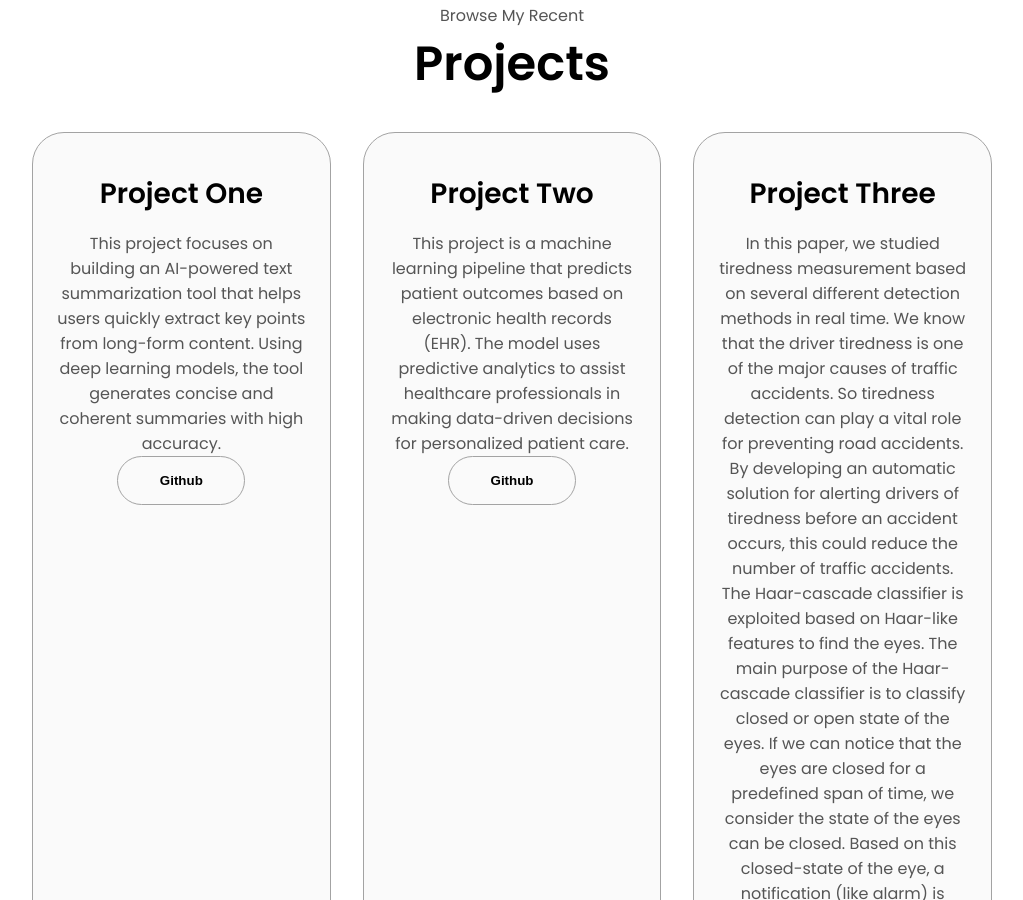
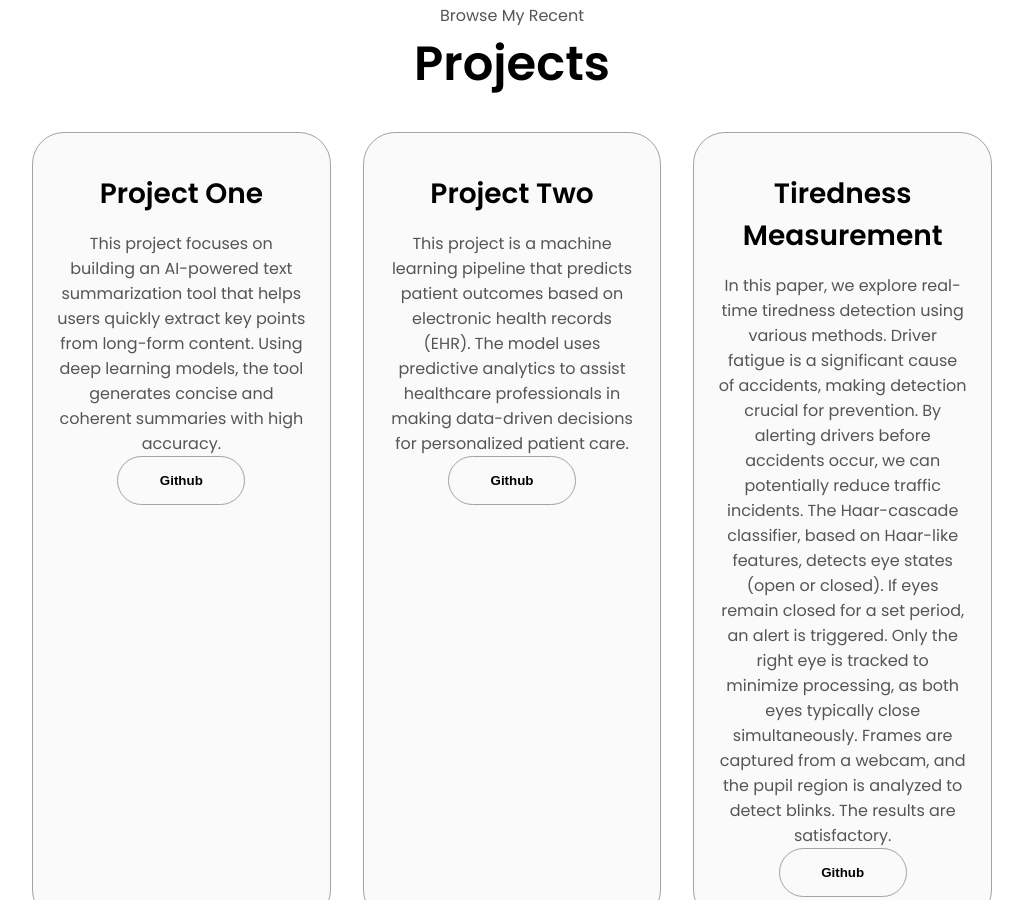
Before and after one commit to alomgeer007/portfolio, a plain HTML site: page index.html in a window 1280 px wide. Shown: the part 2461-3361 px from the top of the page, without its empty margins (128-1151 px from the left). Drawn offline with Linux system fonts and the light colour scheme.

Commit message:
Update index.html

```diff
--- a/index.html
+++ b/index.html
@@ -259,10 +259,9 @@
 
       <!-- Project Three -->
       <div class="details-container color-container">
-        <h2 class="experience-sub-title project-title">Project Three</h2>
+        <h2 class="experience-sub-title project-title">Tiredness Measurement</h2>
         <p class="project-description">
-
-In this paper, we studied tiredness measurement based on several different detection methods in real time. We know that the driver tiredness is one of the major causes of traffic accidents. So tiredness detection can play a vital role for preventing road accidents. By developing an automatic solution for alerting drivers of tiredness before an accident occurs, this could reduce the number of traffic accidents. The Haar-cascade classifier is exploited based on Haar-like features to find the eyes. The main purpose of the Haar-cascade classifier is to classify closed or open state of the eyes. If we can notice that the eyes are closed for a predefined span of time, we consider the state of the eyes can be closed. Based on this closed-state of the eye, a notification (like alarm) is initiated to alert. We have detected only right eye for saving processing load on the system. The reason is that when a person closes his eyes he usually does not close one eye, but both eyes at the same time. Several steps are taken into account for this system; we first capture the frame from the webcam. Then we need to detect face as well as eye. To detect blinks, we process ROI (region of image) of pupil area. Our result is found to be satisfactory.
+          In this paper, we explore real-time tiredness detection using various methods. Driver fatigue is a significant cause of accidents, making detection crucial for prevention. By alerting drivers before accidents occur, we can potentially reduce traffic incidents. The Haar-cascade classifier, based on Haar-like features, detects eye states (open or closed). If eyes remain closed for a set period, an alert is triggered. Only the right eye is tracked to minimize processing, as both eyes typically close simultaneously. Frames are captured from a webcam, and the pupil region is analyzed to detect blinks. The results are satisfactory.
         </p>
         <div class="btn-container">
           <button class="btn btn-color-2 project-btn" onclick="location.href='https://github.com/'">
```
